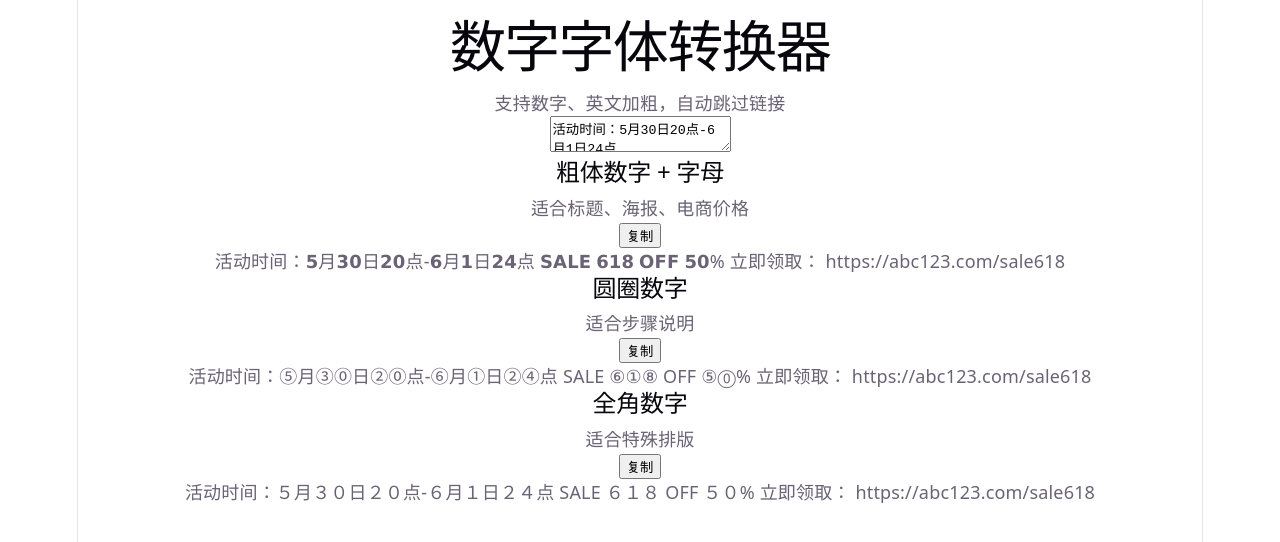
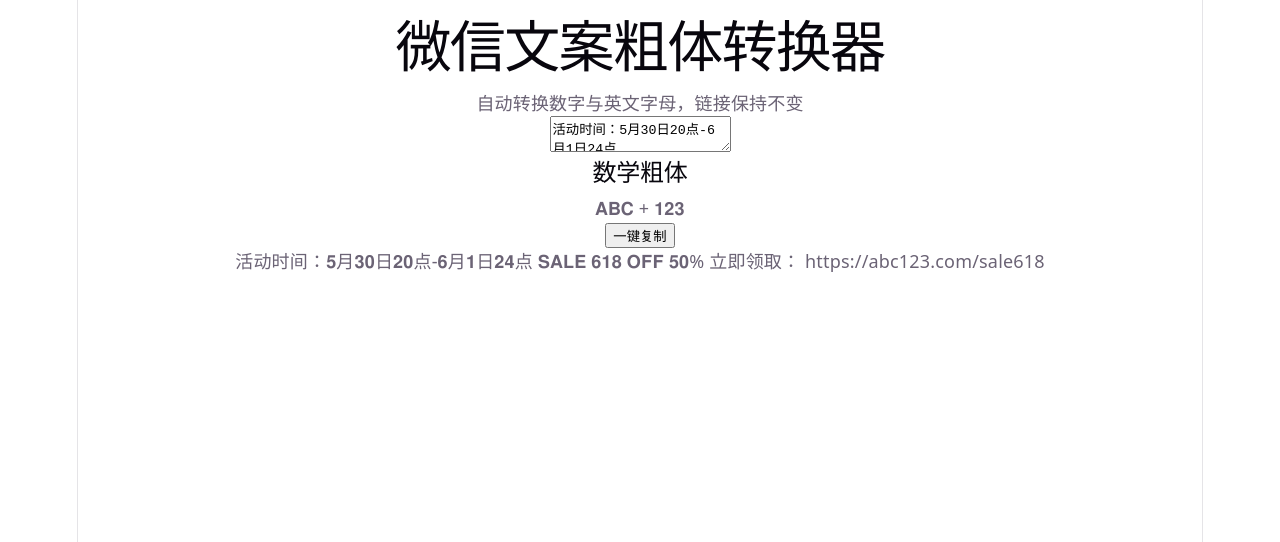
Before and after one commit to jojo-cho/number-font-tool, a React (Vite) app: page / in a window 1280 px wide. Shown: the top 542 px of the page. Built offline with nearby package versions, Linux system fonts and the light colour scheme.

Commit message:
math bold version

```diff
--- a/src/App.jsx
+++ b/src/App.jsx
@@ -2,55 +2,30 @@ import { useState } from "react";
 
 export default function NumericFontConverter() {
 
-  const fontMaps = [
-    {
-      name: "粗体数字 + 字母",
-      description: "适合标题、海报、电商价格",
-
+  const fontMap = {
     digits: [
-        "𝟬","𝟭","𝟮","𝟯","𝟰",
-        "𝟱","𝟲","𝟳","𝟴","𝟵"
+      "𝟎","𝟏","𝟐","𝟑","𝟒",
+      "𝟓","𝟔","𝟕","𝟖","𝟗"
     ],
 
     lower: [
-        "𝗮","𝗯","𝗰","𝗱","𝗲",
-        "𝗳","𝗴","𝗵","𝗶","𝗷",
-        "𝗸","𝗹","𝗺","𝗻","𝗼",
-        "𝗽","𝗾","𝗿","𝘀","𝘁",
-        "𝘂","𝘃","𝘄","𝘅","𝘆",
-        "𝘇"
+      "𝐚","𝐛","𝐜","𝐝","𝐞",
+      "𝐟","𝐠","𝐡","𝐢","𝐣",
+      "𝐤","𝐥","𝐦","𝐧","𝐨",
+      "𝐩","𝐪","𝐫","𝐬","𝐭",
+      "𝐮","𝐯","𝐰","𝐱","𝐲",
+      "𝐳"
     ],
 
     upper: [
-        "𝗔","𝗕","𝗖","𝗗","𝗘",
-        "𝗙","𝗚","𝗛","𝗜","𝗝",
-        "𝗞","𝗟","𝗠","𝗡","𝗢",
-        "𝗣","𝗤","𝗥","𝗦","𝗧",
-        "𝗨","𝗩","𝗪","𝗫","𝗬",
-        "𝗭"
-      ],
-    },
-
-    {
-      name: "圆圈数字",
-      description: "适合步骤说明",
-
-      digits: [
-        "⓪","①","②","③","④",
-        "⑤","⑥","⑦","⑧","⑨"
-      ],
-    },
-
-    {
-      name: "全角数字",
-      description: "适合特殊排版",
-
-      digits: [
-        "０","１","２","３","４",
-        "５","６","７","８","９"
-      ],
-    },
-  ];
+      "𝐀","𝐁","𝐂","𝐃","𝐄",
+      "𝐅","𝐆","𝐇","𝐈","𝐉",
+      "𝐊","𝐋","𝐌","𝐍","𝐎",
+      "𝐏","𝐐","𝐑","𝐒","𝐓",
+      "𝐔","𝐕","𝐖","𝐗","𝐘",
+      "𝐙"
+    ]
+  };
 
   const [input, setInput] = useState(
 `活动时间：5月30日20点-6月1日24点
@@ -63,58 +38,73 @@ https://abc123.com/sale618`
 
   const [copied, setCopied] = useState("");
 
-  const convertText = (text, font) => {
+  const convertText = (text) => {
 
-    // 匹配链接
     const urlRegex = /(https?:\/\/[^\s]+|www\.[^\s]+)/g;
 
-    // 按链接拆分
     const parts = text.split(urlRegex);
 
     return parts.map((part) => {
 
-      // 链接不转换
       if (part.match(urlRegex)) {
         return part;
       }
 
-      // 转换数字
-      let result = part.replace(/\d/g, (d) => {
-        return font.digits[Number(d)] || d;
+      let result = part;
+
+// 1️⃣~9️⃣ 转 ❶~❾
+const emojiNums = {
+  "1️⃣": "❶",
+  "2️⃣": "❷",
+  "3️⃣": "❸",
+  "4️⃣": "❹",
+  "5️⃣": "❺",
+  "6️⃣": "❻",
+  "7️⃣": "❼",
+  "8️⃣": "❽",
+  "9️⃣": "❾",
+};
+
+Object.entries(emojiNums).forEach(([from, to]) => {
+  result = result.split(from).join(to);
 });
 
-      // 转换小写字母
-      if (font.lower) {
+// * 转 ✘
+result = result.split("*").join("✘");
+
+// 普通数字转数学粗体
+result = result.replace(/\d/g, (d) => {
+  return fontMap.digits[Number(d)] || d;
+});
+
       result = result.replace(/[a-z]/g, (c) => {
-          return font.lower[c.charCodeAt(0) - 97] || c;
+        return fontMap.lower[c.charCodeAt(0) - 97] || c;
       });
-      }
 
-      // 转换大写字母
-      if (font.upper) {
       result = result.replace(/[A-Z]/g, (c) => {
-          return font.upper[c.charCodeAt(0) - 65] || c;
+        return fontMap.upper[c.charCodeAt(0) - 65] || c;
       });
-      }
 
       return result;
 
     }).join("");
   };
 
-  const copyText = async (text, name) => {
+  const output = convertText(input);
+
+  const copyText = async () => {
 
     try {
 
-      await navigator.clipboard.writeText(text);
+      await navigator.clipboard.writeText(output);
 
-      setCopied(`${name} 已复制`);
+      setCopied("已复制");
 
       setTimeout(() => {
         setCopied("");
       }, 1500);
 
-    } catch (err) {
+    } catch {
 
       setCopied("复制失败");
     }
@@ -126,11 +116,11 @@ https://abc123.com/sale618`
       <div className="max-w-5xl mx-auto">
 
         <h1 className="text-4xl font-bold mb-3">
-          数字字体转换器
+          微信文案粗体转换器
         </h1>
 
         <p className="text-gray-600 mb-8">
-          支持数字、英文加粗，自动跳过链接
+          自动转换数字与英文字母，链接保持不变
         </p>
 
         <textarea
@@ -139,35 +129,25 @@ https://abc123.com/sale618`
           className="w-full border rounded-2xl p-4 min-h-[180px] mb-8"
         />
 
-        <div className="grid md:grid-cols-2 gap-5">
-
-          {fontMaps.map((font) => {
-
-            const output = convertText(input, font);
-
-            return (
-              <div
-                key={font.name}
-                className="bg-white rounded-2xl border p-5"
-              >
+        <div className="bg-white rounded-2xl border p-5">
 
           <div className="flex justify-between items-center mb-4">
 
             <div>
               <h2 className="text-xl font-bold">
-                      {font.name}
+                数学粗体
               </h2>
 
               <p className="text-gray-500 text-sm">
-                      {font.description}
+                𝐀𝐁𝐂 + 𝟏𝟐𝟑
               </p>
             </div>
 
             <button
-                    onClick={() => copyText(output, font.name)}
+              onClick={copyText}
               className="bg-black text-white px-4 py-2 rounded-xl"
             >
-                    复制
+              一键复制
             </button>
 
           </div>
@@ -175,10 +155,6 @@ https://abc123.com/sale618`
           <div className="bg-gray-100 rounded-xl p-4 break-words text-lg whitespace-pre-wrap">
             {output}
           </div>
-
-              </div>
-            );
-          })}
 
         </div>
 
```
Lines whose indentation alone changed are shown as unchanged.
